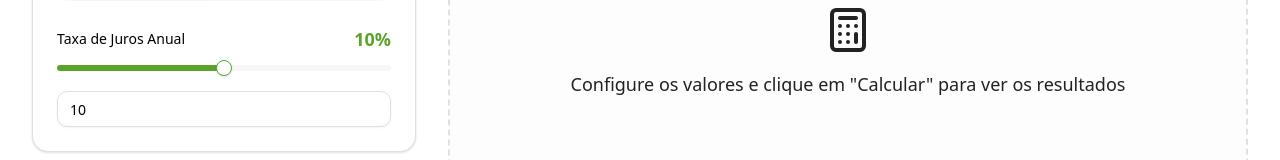
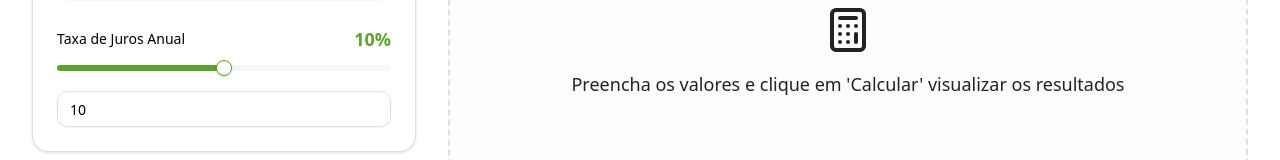
Before and after one commit to CoderRocha/devcapital, a Next.js app: page / in a window 1280 px wide. Shown: the part 548-708 px from the top of the page. Built offline with nearby package versions, Linux system fonts and the light colour scheme.

Commit message:
refact: ajustado mensagem inicial

```diff
--- a/src/app/page.tsx
+++ b/src/app/page.tsx
@@ -190,7 +190,7 @@ export default function Home() {
                 <div className="text-center">
                   <Calculator className="size-12 text-muted-foreground mx-auto mb-4" />
                   <p className="text-lg font-medium text-muted-foreground">
-                    Configure os valores e clique em "Calcular" para ver os resultados
+                    Preencha os valores e clique em 'Calcular' visualizar os resultados
                   </p>
                 </div>
               </div>
```
